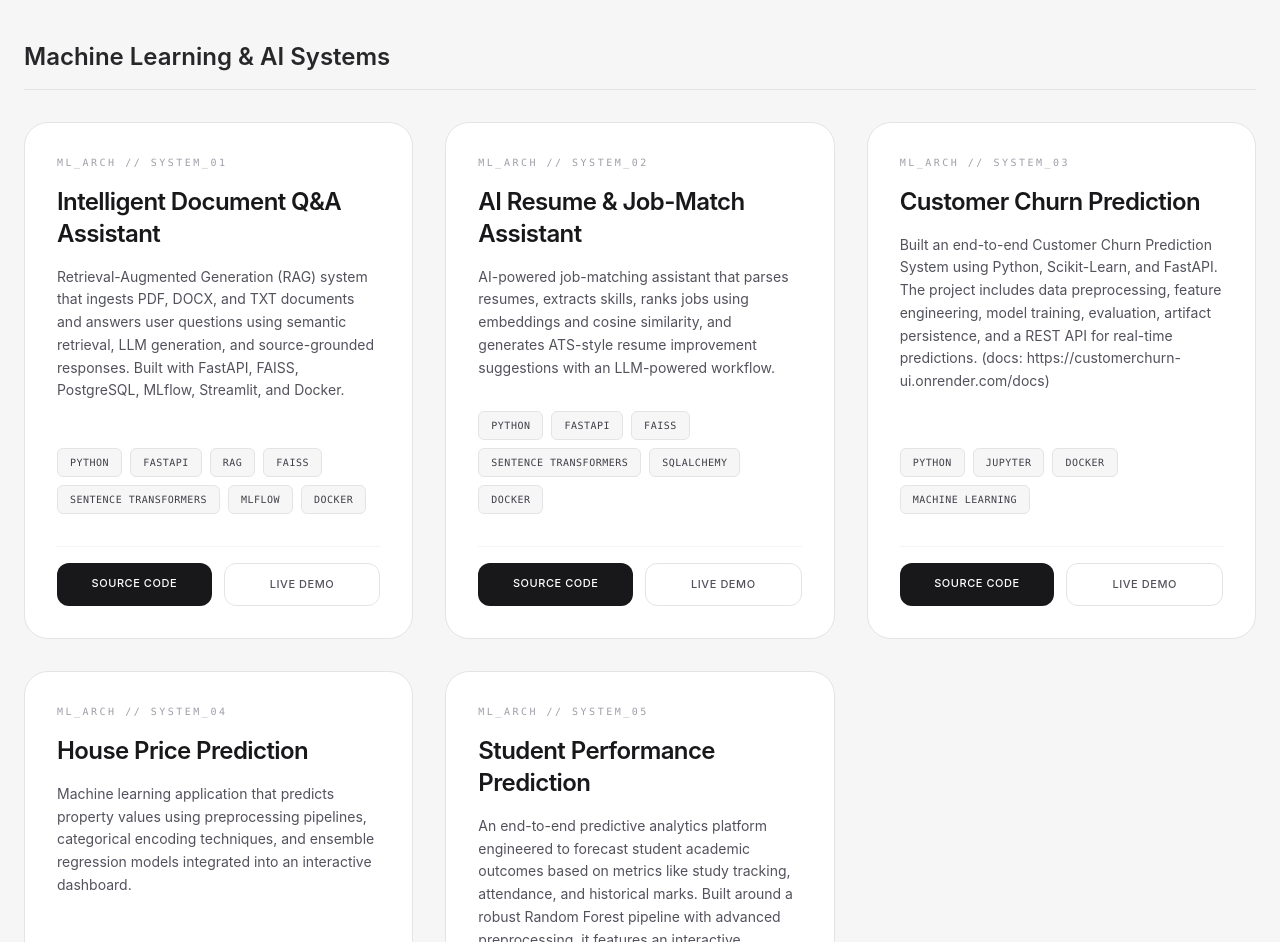
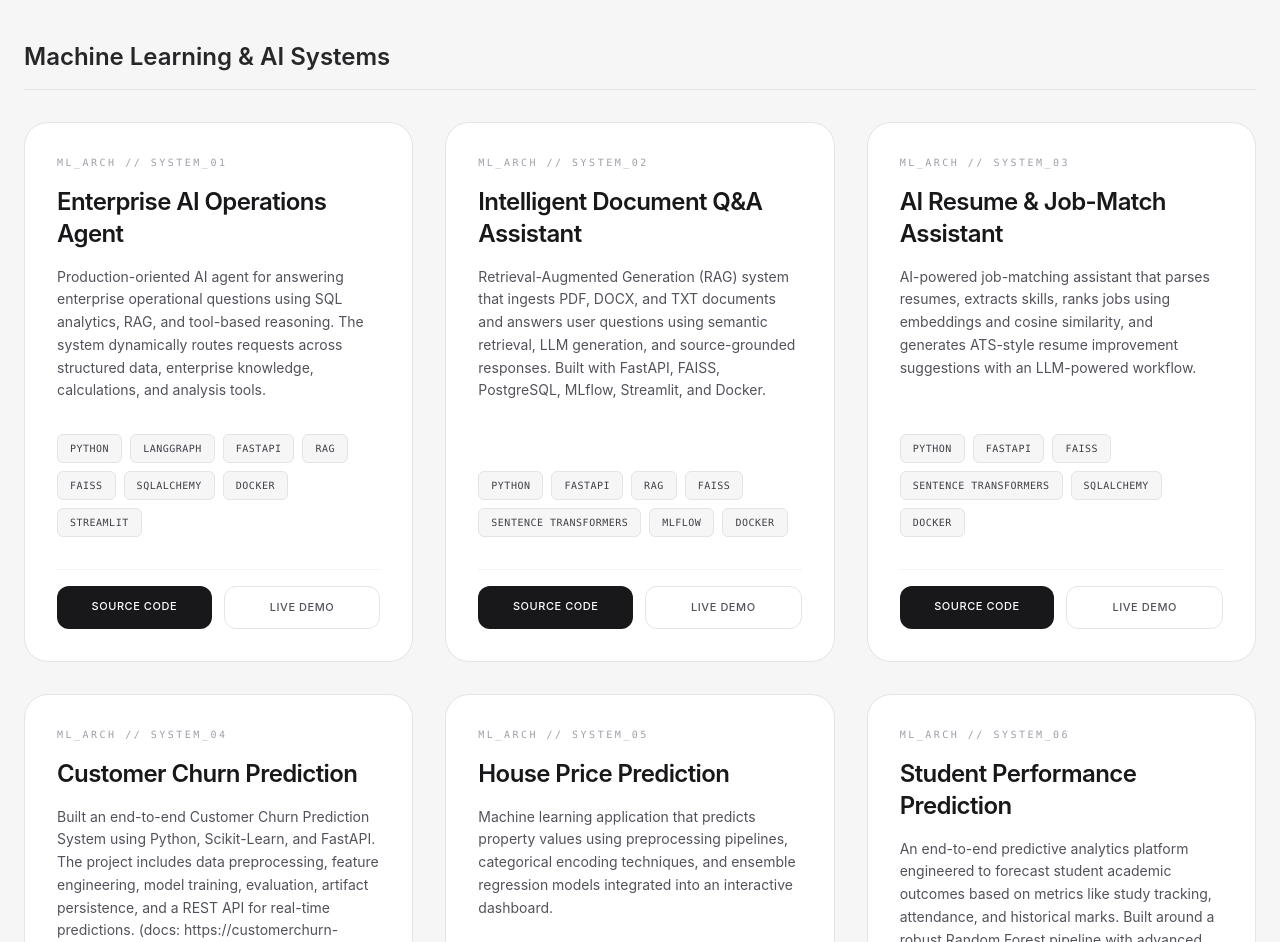
Before and after one commit to Saqibbhat321/MyPortfolio, a React app: page / in a window 1280 px wide. Shown: the part 3680-4622 px from the top of the page. Built offline with nearby package versions, Linux system fonts and the light colour scheme; the HTML template or start-up script is replaced by a standard one.

Commit message:
Added Enterprise Ai Agent project

```diff
--- a/src/components/Projects.jsx
+++ b/src/components/Projects.jsx
@@ -2,6 +2,25 @@ import React from "react";
 import { motion } from "framer-motion";
 
 const mlProjects = [
+  {
+    title: "Enterprise AI Operations Agent",
+    description:
+      "Production-oriented AI agent for answering enterprise operational questions using SQL analytics, RAG, and tool-based reasoning. The system dynamically routes requests across structured data, enterprise knowledge, calculations, and analysis tools.",
+    tech: [
+      "Python",
+      "LangGraph",
+      "FastAPI",
+      "RAG",
+      "FAISS",
+      "SQLAlchemy",
+      "Docker",
+      "Streamlit",
+    ],
+    github:
+      "https://github.com/saqib-bhat/Enterprise-AI-Operation-Agent",
+    demo:
+      "https://entopsaiagent-frontend.onrender.com",
+  },
   {
     title: "Intelligent Document Q&A Assistant",
     description:
```
